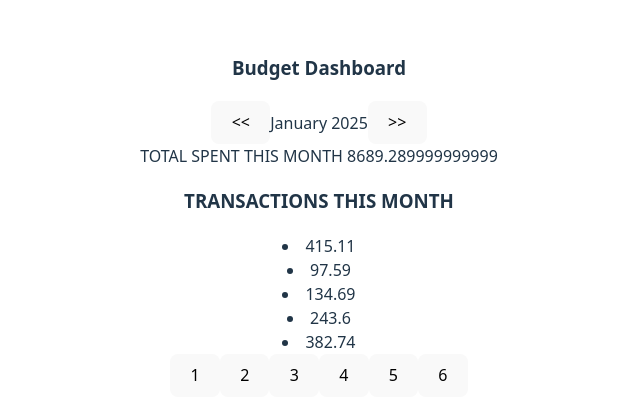
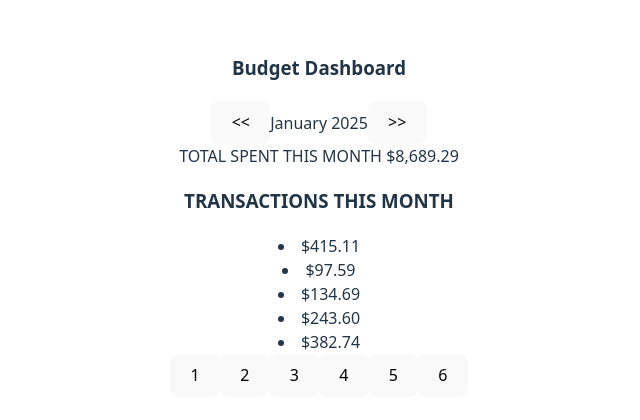
Before and after one commit to pseudoacacial/reactpractice-budget, a React (Vite) app: page / in a window 1280 px wide. Shown: the part 184-604 px from the top of the page, without its empty margins (321-961 px from the left). Built offline with nearby package versions, Linux system fonts and the light colour scheme.

Commit message:
currency format

```diff
--- a/src/components/TotalSpending.tsx
+++ b/src/components/TotalSpending.tsx
@@ -1,4 +1,6 @@
 import type { Transactions } from "../utils/transactions";
+
+import { formatCurrency } from "../utils/number";
 
 export const TotalSpending = ({
   transactions,
@@ -6,5 +8,5 @@ export const TotalSpending = ({
   transactions: Transactions;
 }) => {
   const total = transactions.reduce((a, b): number => a + b.amount, 0);
-  return <div className="">TOTAL SPENT THIS MONTH {total}</div>;
+  return <div className="">TOTAL SPENT THIS MONTH {formatCurrency(total)}</div>;
 };
--- a/src/components/TransactionList.tsx
+++ b/src/components/TransactionList.tsx
@@ -1,5 +1,6 @@
 import { useEffect, useState } from "react";
 import { splitToPages } from "../utils/array";
+import { formatCurrency } from "../utils/number";
 import type { Transactions } from "../utils/transactions";
 
 export const TransactionList = ({
@@ -17,7 +18,7 @@ export const TransactionList = ({
       <h3>TRANSACTIONS THIS MONTH</h3>
       {transactionPages[page] &&
         transactionPages[page].map((transaction) => (
-          <li>{transaction.amount}</li>
+          <li>{formatCurrency(transaction.amount)}</li>
         ))}
 
       {transactionPages.map((_page, index) => (
--- /dev/null
+++ b/src/utils/number.ts
@@ -0,0 +1,10 @@
+export const formatCurrency = (
+  number: number,
+  locale: string = "en-US",
+  currency: string = "USD"
+): string => {
+  return number.toLocaleString(locale, {
+    style: "currency",
+    currency,
+  });
+};
```
